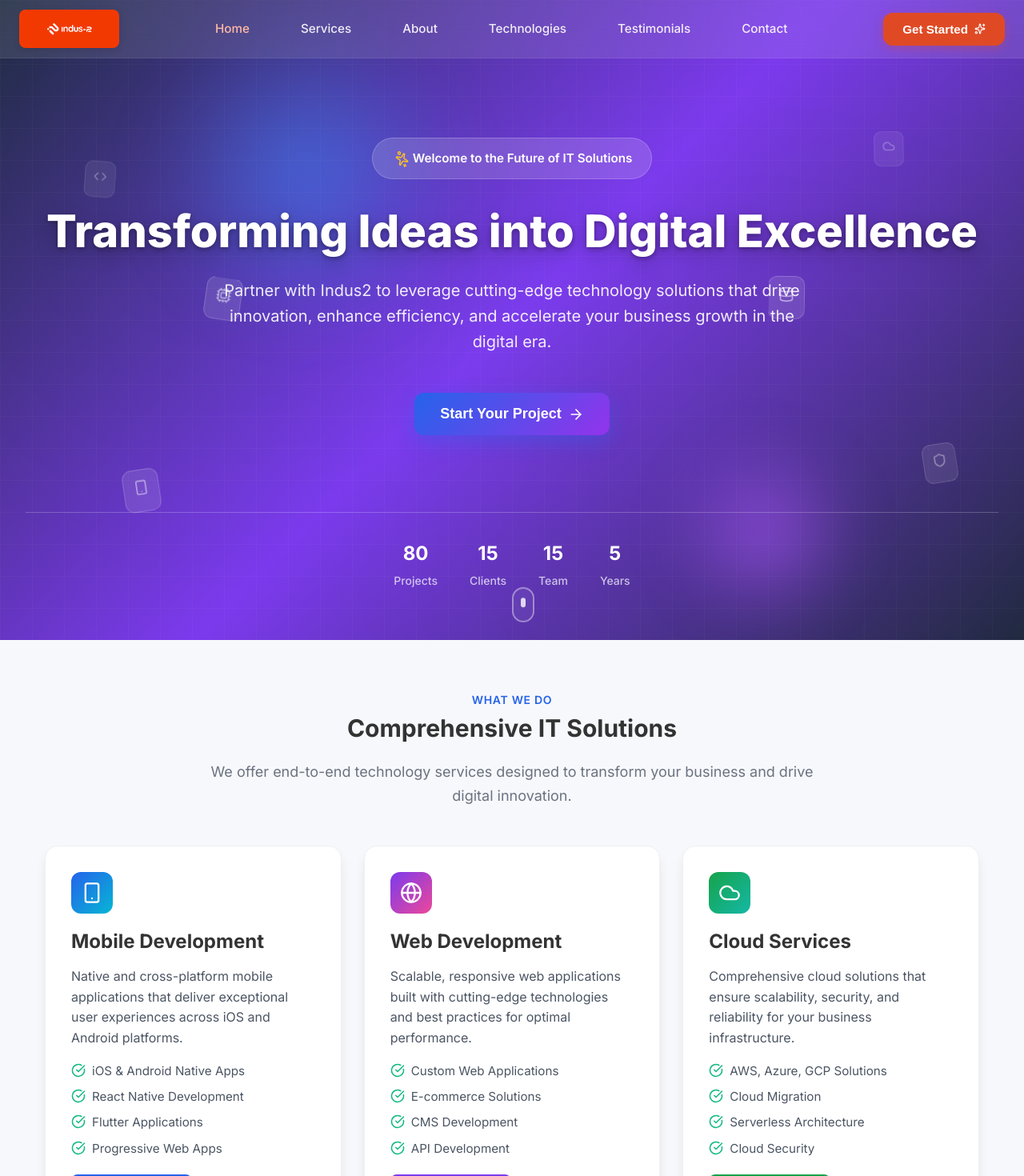
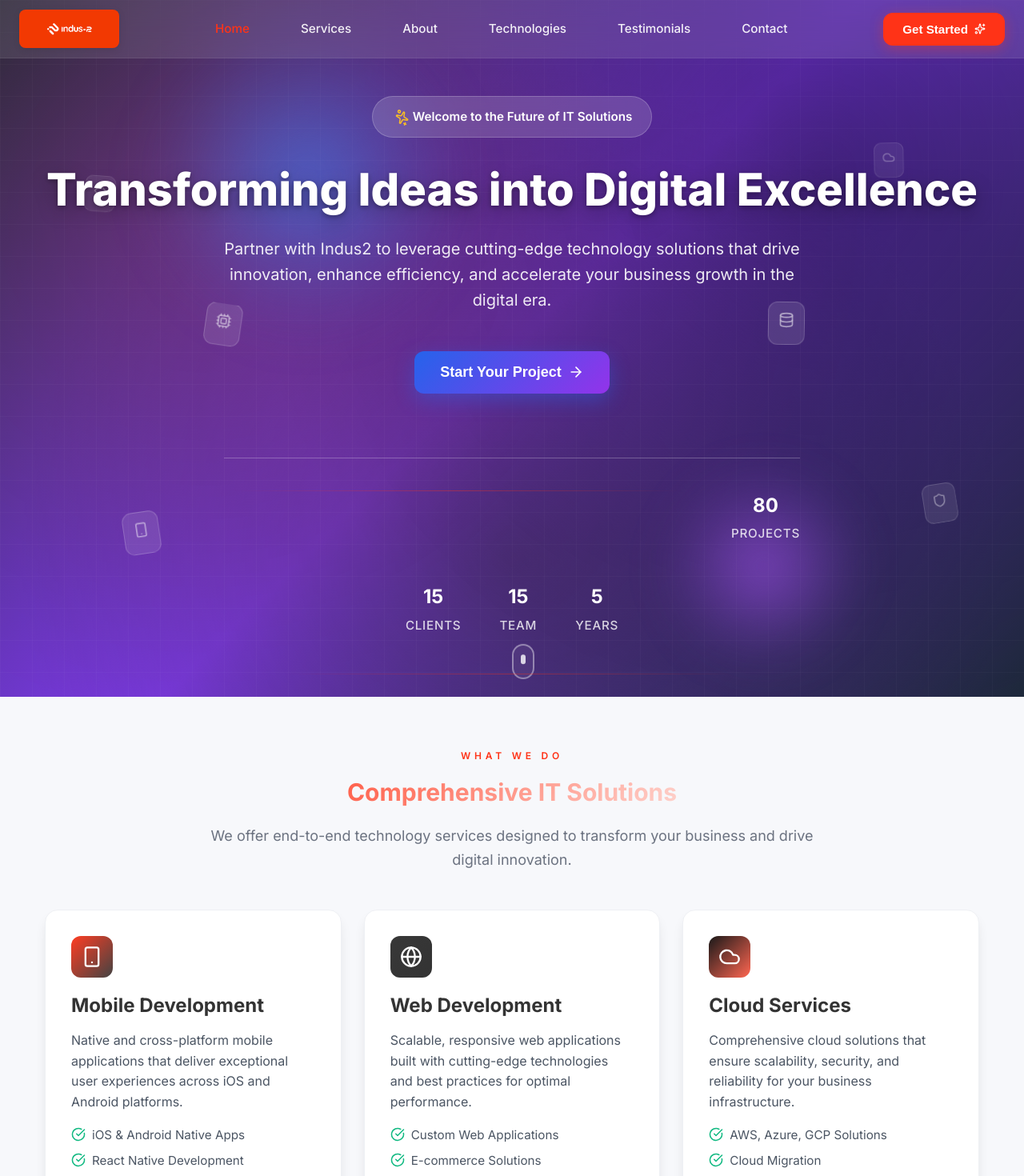
Before and after one commit to Avinash-jetwani/Indus2, a React (Vite) app: page / in a window 1280 px wide. Shown: the top 1470 px of the page at 80% size. Built offline with nearby package versions, Linux system fonts and the light colour scheme.

Commit message:
Align theme with logo colors and adjust hero stats spacing

```diff
--- a/src/components/common/SectionTitle.tsx
+++ b/src/components/common/SectionTitle.tsx
@@ -36,7 +36,14 @@ const SectionTitle: React.FC<SectionTitleProps> = ({
           whileInView={{ opacity: 1, y: 0 }}
           transition={{ duration: 0.6, delay: 0.1 }}
           viewport={{ once: true }}
-          className="text-blue-600 font-semibold text-sm uppercase tracking-wider mb-3"
+          style={{
+            color: 'rgb(255, 51, 23)',
+            fontWeight: 600,
+            fontSize: '0.75rem',
+            letterSpacing: '0.4em',
+            textTransform: 'uppercase',
+            marginBottom: '0.75rem'
+          }}
         >
           {subtitle}
         </motion.p>
@@ -48,7 +55,7 @@ const SectionTitle: React.FC<SectionTitleProps> = ({
         transition={{ duration: 0.6, delay: 0.2 }}
         viewport={{ once: true }}
         className={`text-3xl md:text-4xl lg:text-5xl font-bold mb-4 ${
-          gradient ? 'bg-gradient-to-r from-blue-600 to-purple-600 bg-clip-text text-transparent' : 'text-gray-900'
+          gradient ? 'text-gradient' : 'text-gray-900'
         }`}
       >
         {title}
--- a/src/components/sections/Contact.tsx
+++ b/src/components/sections/Contact.tsx
@@ -63,7 +63,7 @@ const Contact: React.FC = () => {
                     viewport={{ once: true }}
                     className="contact-item"
                   >
-                    <div className="contact-item-icon">
+                    <div className="contact-item-icon" style={{ background: 'rgba(255, 51, 23, 0.12)' }}>
                       <info.icon size={20} style={{ color: '#2563eb' }} />
                     </div>
                     <div>
--- a/src/components/sections/Services.tsx
+++ b/src/components/sections/Services.tsx
@@ -22,12 +22,12 @@ const Services: React.FC = () => {
 
   // Visual tokens (no Tailwind dependency)
   const gradientById: Record<string, { gradient: string; color: string }> = {
-    'mobile-dev': { gradient: 'linear-gradient(135deg,#2563eb 0%,#06b6d4 100%)', color: '#2563eb' },
-    'web-dev': { gradient: 'linear-gradient(135deg,#7c3aed 0%,#ec4899 100%)', color: '#7c3aed' },
-    'cloud-services': { gradient: 'linear-gradient(135deg,#16a34a 0%,#14b8a6 100%)', color: '#16a34a' },
-    'devops': { gradient: 'linear-gradient(135deg,#f59e0b 0%,#ef4444 100%)', color: '#f59e0b' },
-    'ai-ml': { gradient: 'linear-gradient(135deg,#4f46e5 0%,#7c3aed 100%)', color: '#4f46e5' },
-    'cybersecurity': { gradient: 'linear-gradient(135deg,#ef4444 0%,#ec4899 100%)', color: '#ef4444' }
+    'mobile-dev': { gradient: 'linear-gradient(135deg,rgba(255,51,23,0.95) 0%,rgba(34,34,34,0.85) 100%)', color: '#ff3317' },
+    'web-dev': { gradient: 'linear-gradient(135deg,rgba(34,34,34,0.9) 0%,rgba(0,0,0,0.8) 100%)', color: '#0f0f0f' },
+    'cloud-services': { gradient: 'linear-gradient(135deg,rgba(0,0,0,0.9) 0%,rgba(255,51,23,0.75) 100%)', color: '#ff3317' },
+    'devops': { gradient: 'linear-gradient(135deg,rgba(34,34,34,0.95) 0%,rgba(0,0,0,0.75) 100%)', color: '#212121' },
+    'ai-ml': { gradient: 'linear-gradient(135deg,rgba(255,51,23,0.85) 0%,rgba(255,115,91,0.75) 100%)', color: '#ff573b' },
+    'cybersecurity': { gradient: 'linear-gradient(135deg,rgba(0,0,0,0.92) 0%,rgba(255,51,23,0.8) 100%)', color: '#1b1b1b' }
   };
 
   const containerVariants = {
--- a/src/index.css
+++ b/src/index.css
@@ -168,15 +168,17 @@ body {
 
 /* Gradients */
 .bg-gradient-primary {
-  background: linear-gradient(135deg, rgb(223, 74, 37) 0%, rgb(255, 255, 255) 100%);
+  background: linear-gradient(135deg, rgb(255, 51, 23) 0%, rgba(0, 0, 0, 0.85) 100%);
 }
 
 .bg-gradient-hero {
-  background: linear-gradient(135deg, #1e293b 0%, #7c3aed 50%, #1e293b 100%);
+  background: radial-gradient(circle at 20% 20%, rgba(255, 51, 23, 0.35), transparent 55%),
+              radial-gradient(circle at 80% 0%, rgba(34, 34, 34, 0.6), transparent 60%),
+              linear-gradient(135deg, rgb(24, 24, 24) 0%, rgb(0, 0, 0) 65%, rgba(0, 0, 0, 0.92) 100%);
 }
 
 .text-gradient {
-  background: linear-gradient(135deg, rgb(223, 74, 37) 0%, rgb(255, 255, 255) 100%);
+  background: linear-gradient(135deg, rgb(255, 51, 23) 0%, rgba(255, 255, 255, 0.85) 100%);
   -webkit-background-clip: text;
   -webkit-text-fill-color: transparent;
   background-clip: text;
@@ -184,7 +186,7 @@ body {
 
 /* Stronger, high-contrast gradient text for dark backgrounds */
 .text-gradient-strong {
-  background: linear-gradient(135deg, #a5b4fc 0%, #60a5fa 40%, #f472b6 100%);
+  background: linear-gradient(135deg, rgba(255, 255, 255, 0.95) 0%, rgba(255, 51, 23, 0.9) 100%);
   -webkit-background-clip: text;
   -webkit-text-fill-color: transparent;
   background-clip: text;
@@ -473,7 +475,7 @@ body {
 }
 
 .btn-primary {
-  background: rgb(223, 74, 37);
+  background: rgb(255, 51, 23);
   color: white;
   padding: 0.75rem 1.5rem;
   border: none;
@@ -481,19 +483,21 @@ body {
 
 .btn-primary:hover {
   transform: scale(1.05);
-  box-shadow: 0 10px 15px -3px rgba(223, 74, 37, 0.4);
+  box-shadow: 0 10px 18px -4px rgba(255, 51, 23, 0.45);
 }
 
 .btn-outline {
-  border: 2px solid;
+  border: 2px solid rgb(255, 51, 23);
   background: transparent;
   padding: 0.75rem 1.5rem;
+  color: rgb(255, 51, 23);
 }
 
 .btn-outline:hover {
-  background-color: white;
-  color: #2563eb !important;
+  background-color: rgb(255, 51, 23);
+  color: white !important;
   transform: scale(1.05);
+  box-shadow: 0 10px 18px -4px rgba(255, 51, 23, 0.4);
 }
 
 .btn-lg {
@@ -559,9 +563,11 @@ body {
   left: 0;
   right: 0;
   bottom: 0;
-  background: radial-gradient(circle at 25% 25%, rgba(59, 130, 246, 0.1) 0%, transparent 50%),
-              radial-gradient(circle at 75% 75%, rgba(168, 85, 247, 0.1) 0%, transparent 50%);
-  opacity: 0.7;
+  background:
+    radial-gradient(circle at 20% 30%, rgba(255, 51, 23, 0.18) 0%, rgba(255, 51, 23, 0.03) 45%, transparent 70%),
+    radial-gradient(circle at 80% 25%, rgba(0, 0, 0, 0.45) 0%, transparent 60%),
+    radial-gradient(circle at 50% 80%, rgba(34, 34, 34, 0.5) 0%, transparent 65%);
+  opacity: 0.9;
 }
 
 .hero-content {
@@ -577,7 +583,7 @@ body {
 .hero-cta {
   display: flex;
   justify-content: center;
-  margin-bottom: 6rem;
+  margin-bottom: 5rem;
 }
 
 .hero-stats {
@@ -585,8 +591,20 @@ body {
   justify-content: center;
   flex-wrap: wrap;
   gap: 3rem;
-  padding-top: 2rem;
-  border-top: 1px solid rgba(255, 255, 255, 0.2);
+  padding-top: 2.5rem;
+  border-top: 1px solid rgba(255, 255, 255, 0.25);
+  margin: 0 auto;
+  max-width: 720px;
+}
+
+.hero-stats::before,
+.hero-stats::after {
+  content: '';
+  flex: 1 1 100%;
+  max-width: 560px;
+  height: 1px;
+  background: linear-gradient(90deg, rgba(255, 51, 23, 0), rgba(255, 51, 23, 0.4), rgba(255, 51, 23, 0));
+  margin: 0 auto 1.75rem;
 }
 
 .hero-stat {
@@ -601,9 +619,11 @@ body {
 }
 
 .hero-stat-label {
-  color: rgba(255, 255, 255, 0.7);
-  font-size: 0.875rem;
+  color: rgba(255, 255, 255, 0.8);
+  font-size: 0.95rem;
   font-weight: 500;
+  letter-spacing: 0.05em;
+  text-transform: uppercase;
 }
 
 /* Navigation */
@@ -650,32 +670,32 @@ body {
   text-decoration: none;
   font-weight: 500;
   font-size: 0.95rem;
-  color: rgba(255, 255, 255, 0.9);
+  color: rgba(255, 255, 255, 0.92);
   transition: color 0.3s ease, background-color 0.3s ease;
 }
 
 .nav-link:hover {
-  color: white;
+  color: rgb(255, 51, 23);
 }
 
 .navbar--scrolled .nav-link {
-  color: #4b5563;
+  color: rgba(34, 34, 34, 0.75);
 }
 
 .navbar--scrolled .nav-link:hover {
-  color: rgb(223, 74, 37);
+  color: rgb(255, 51, 23);
 }
 
 .nav-link--active {
-  color: rgb(255, 186, 164);
+  color: rgb(255, 51, 23);
 }
 
 .navbar--scrolled .nav-link--active {
-  color: rgb(223, 74, 37);
+  color: rgb(255, 51, 23);
 }
 
 .nav-cta button {
-  background: rgb(223, 74, 37);
+  background: rgb(255, 51, 23);
   color: white;
   border: none;
   padding: 0.75rem 1.5rem;
@@ -684,7 +704,7 @@ body {
   font-weight: 600;
   cursor: pointer;
   transition: transform 0.3s ease, box-shadow 0.3s ease;
-  box-shadow: 0 4px 12px rgba(223, 74, 37, 0.3);
+  box-shadow: 0 4px 16px rgba(255, 51, 23, 0.35);
   display: flex;
   align-items: center;
   gap: 0.5rem;
@@ -692,7 +712,7 @@ body {
 
 .nav-cta button:hover {
   transform: translateY(-2px);
-  box-shadow: 0 8px 20px rgba(223, 74, 37, 0.4);
+  box-shadow: 0 10px 28px rgba(255, 51, 23, 0.45);
 }
 
 .nav-toggle {
@@ -867,8 +887,8 @@ body {
   }
 
   .hero-stats {
-    gap: 1.5rem;
-    padding-top: 1.5rem;
+    gap: 1.75rem;
+    padding-top: 2.25rem;
   }
 
   .btn-lg {
@@ -916,7 +936,7 @@ body {
   }
 
   .hero-stats {
-    gap: 2.5rem;
+    gap: 3rem;
   }
 }
 
@@ -952,7 +972,7 @@ body {
   }
 
   .hero {
-    padding-top: 110px;
+    padding-top: 120px;
   }
 }
 
```
